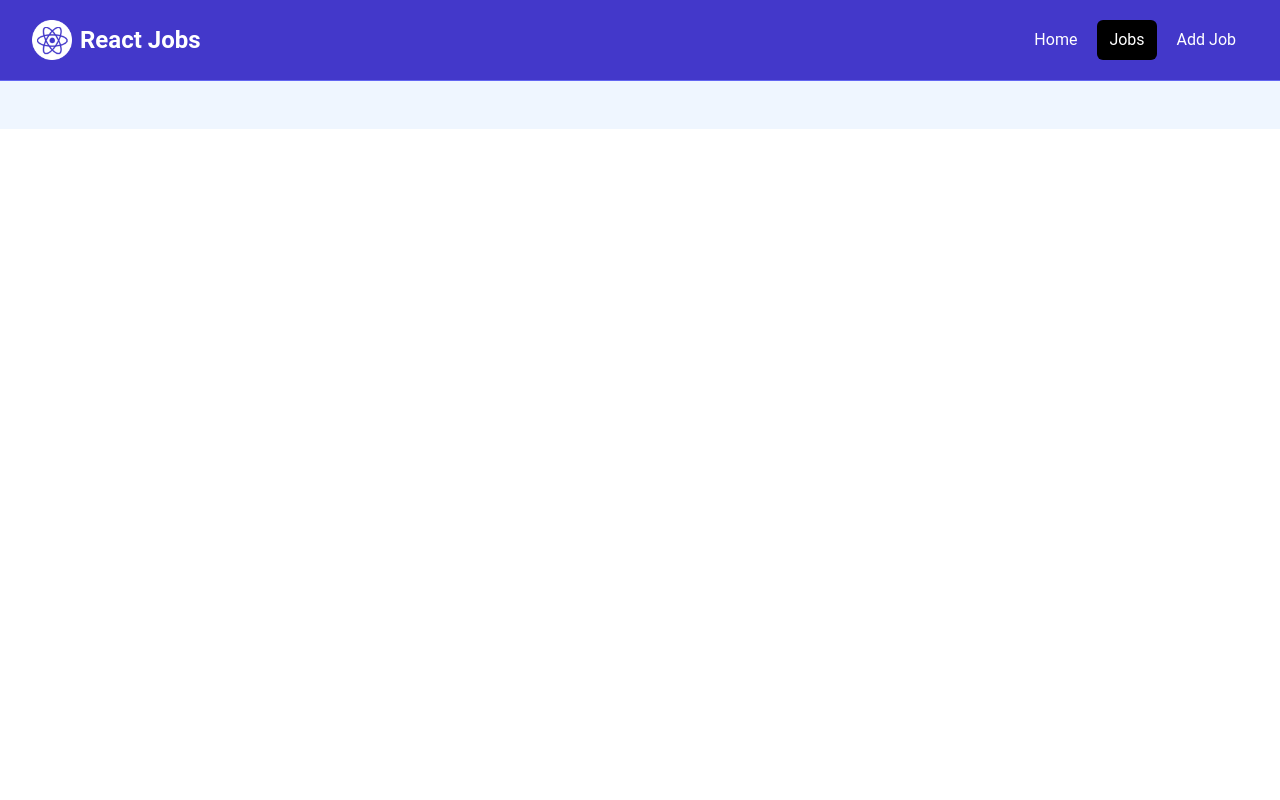
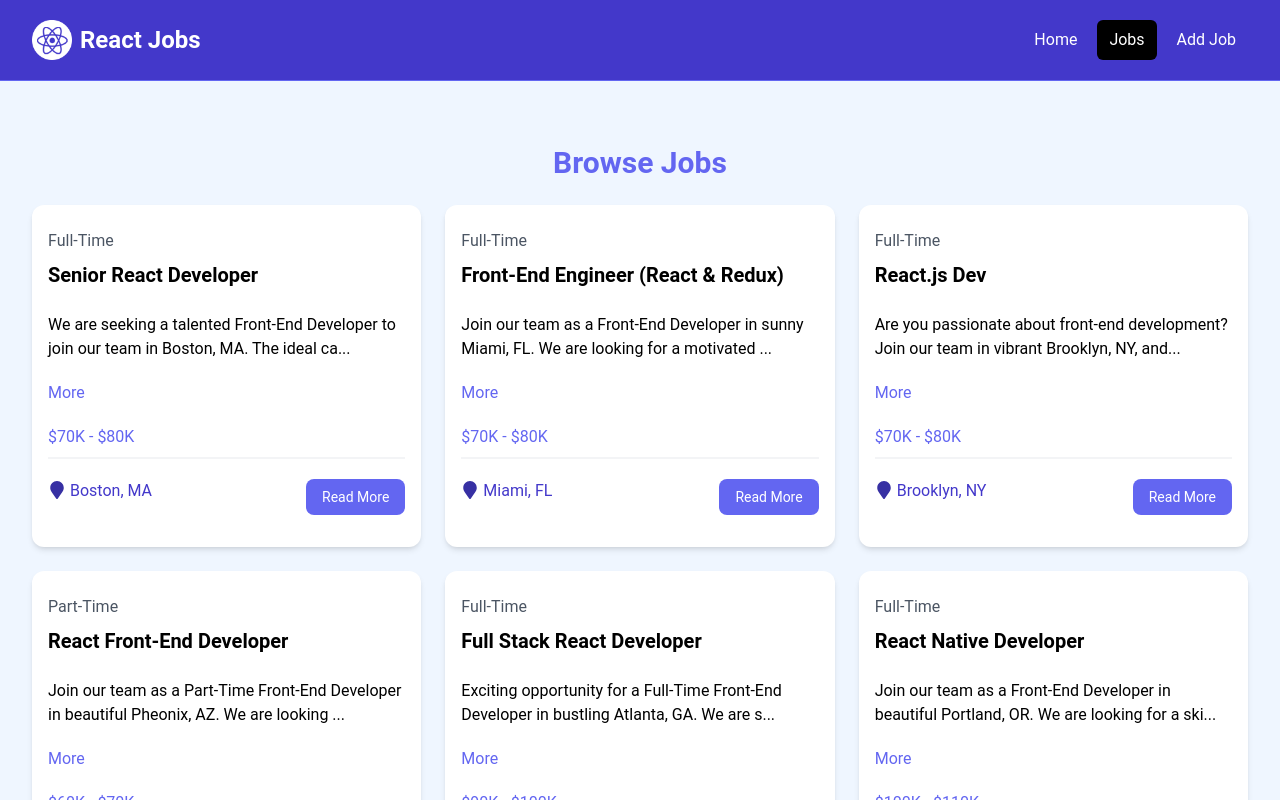
Before and after one commit to sudeepgtm777/React-Jobs, a React (Vite) app: page /jobs in a window 1280 px wide. Shown: the top 800 px of the page. Built offline with nearby package versions, Linux system fonts and the light colour scheme.

Commit message:
Configurig jobs listing

```diff
--- a/src/components/JobsListing.jsx
+++ b/src/components/JobsListing.jsx
@@ -2,16 +2,16 @@
 import JobListing from "./JobListing";
 import jobs from "../jobs.json";
 
-const JobsListing = () => {
-  const recentJobs = jobs.slice(0, 3);
+const JobsListing = ({ isHome = false }) => {
+  const JobsListing = isHome ? jobs.slice(0, 3) : jobs;
   return (
     <section className="bg-blue-50 px-4 py-10">
       <div className="container-xl lg:container m-auto">
         <h2 className="text-3xl font-bold text-indigo-500 mb-6 text-center">
-          Browse Jobs
+          {isHome ? "Recent Jobs" : "Browse Jobs"}
         </h2>
         <div className="grid grid-cols-1 md:grid-cols-3 gap-6">
-          {recentJobs.map((job) => {
+          {JobsListing.map((job) => {
             return <JobListing key={job.id} job={job} />;
           })}
         </div>
--- a/src/pages/Homepage.jsx
+++ b/src/pages/Homepage.jsx
@@ -9,7 +9,7 @@
     <>
       <Hero title="Hero" subtitle="The place is awesome" />
       <HomeCards />
-      <JobsListing />
+      <JobsListing isHome={true} />
       <ViweAllJobs />
     </>
   );
--- a/src/pages/JobsPage.jsx
+++ b/src/pages/JobsPage.jsx
@@ -1,7 +1,12 @@
 import React from "react";
+import JobsListing from "../components/JobsListing";
 
 const JobsPage = () => {
-  return <section className="bg-blue-50 px-4 py-6"></section>;
+  return (
+    <section className="bg-blue-50 px-4 py-6">
+      <JobsListing />
+    </section>
+  );
 };
 
 export default JobsPage;
```
